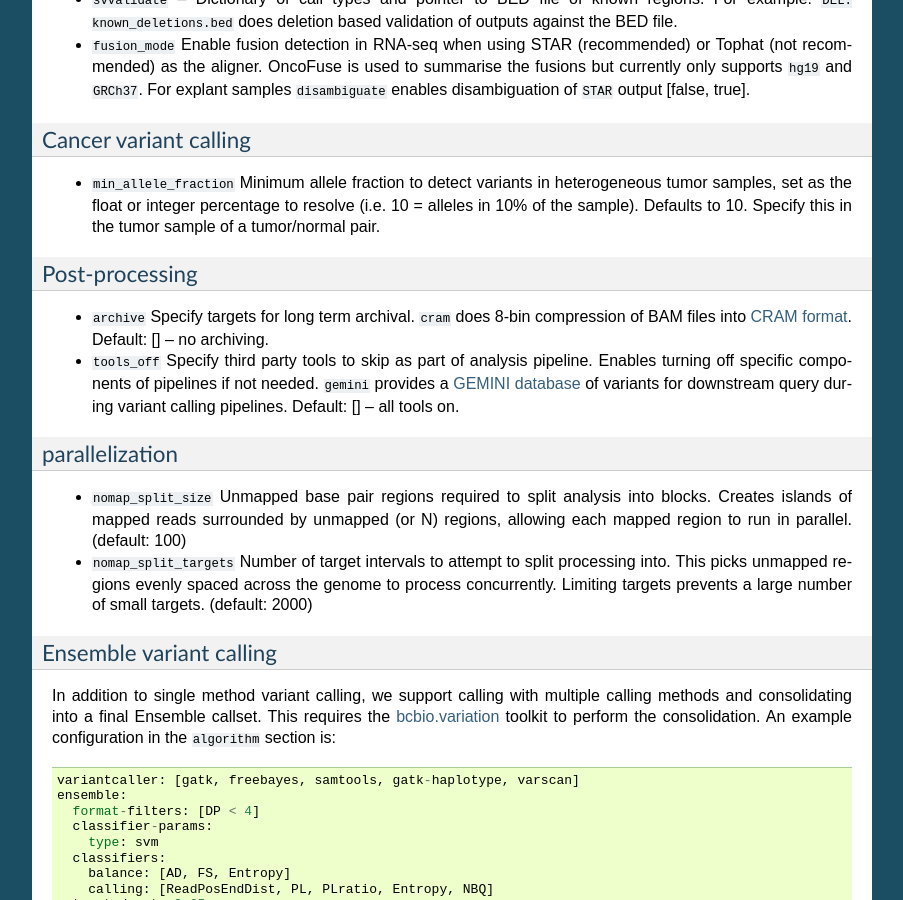
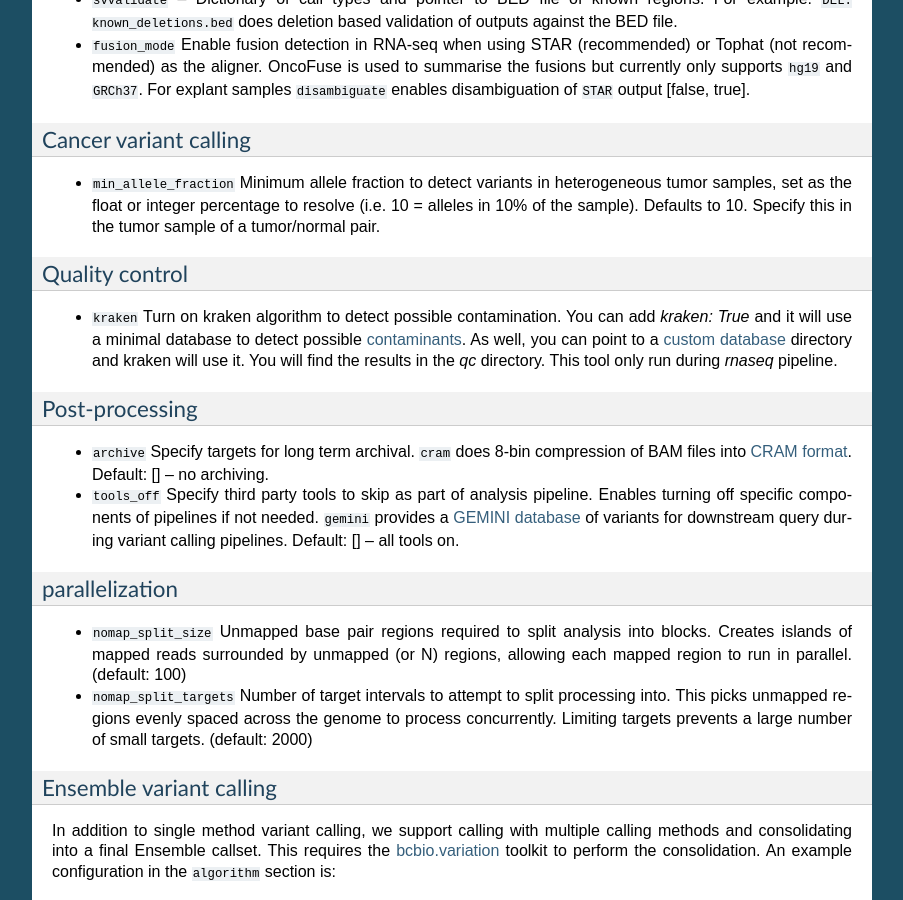
Before and after one commit to bcbio/bcbio-nextgen, a Sphinx documentation site: the page built from docs/contents/configuration.rst, in a window 1280 px wide and 900 px high, scrolled down 6186 px. Shown: the whole window, without its empty margins (198-1101 px from the left). Built offline with Sphinx 7.4.7, drawn with Linux system fonts in a browser that asks for light colours.

Commit message:
add docs for qsignature and kraken, and remove E321(PEP8) from qsignature and kraken code

```diff
--- a/docs/contents/configuration.rst
+++ b/docs/contents/configuration.rst
@@ -388,6 +388,14 @@
   resolve (i.e. 10 = alleles in 10% of the sample). Defaults to 10. Specify this
   in the tumor sample of a tumor/normal pair.
 
+Quality control
+===============
+
+- ``kraken`` Turn on kraken algorithm to detect possible contamination. You can add `kraken: True` and it will use a minimal database to detect possible `contaminants`_. As well, you can point to a `custom database`_ directory and kraken will use it. You will find the results in the `qc` directory. This tool only run during `rnaseq` pipeline.
+
+.. _contaminants: https://ccb.jhu.edu/software/kraken/
+.. _custom database: https://github.com/DerrickWood/kraken
+
 Post-processing
 ===============
 
--- a/docs/contents/pipelines.rst
+++ b/docs/contents/pipelines.rst
@@ -84,6 +84,12 @@
 differential expression calling using any count-based method such as EdgeR,
 DESeq2 or voom+limma, etc.
 
+Standard
+~~~~~~~~
+
+This pipeline implements `alignment` and `qc` tools. Furthermore, it will run `qsignature`_ to detect possible duplicated samples, or miss-labeling. It uses SNPs signature to create a distance matrix that helps easily to create groups. The project yaml file will show number of total samples analyzed, number of very similar samples, and samples that could be duplicated.
+
+.. _qsignature: http://sourceforge.net/p/adamajava/wiki/qSignature/
 
 Configuration
 =============
```
Also changed, not shown: 1 other file.
